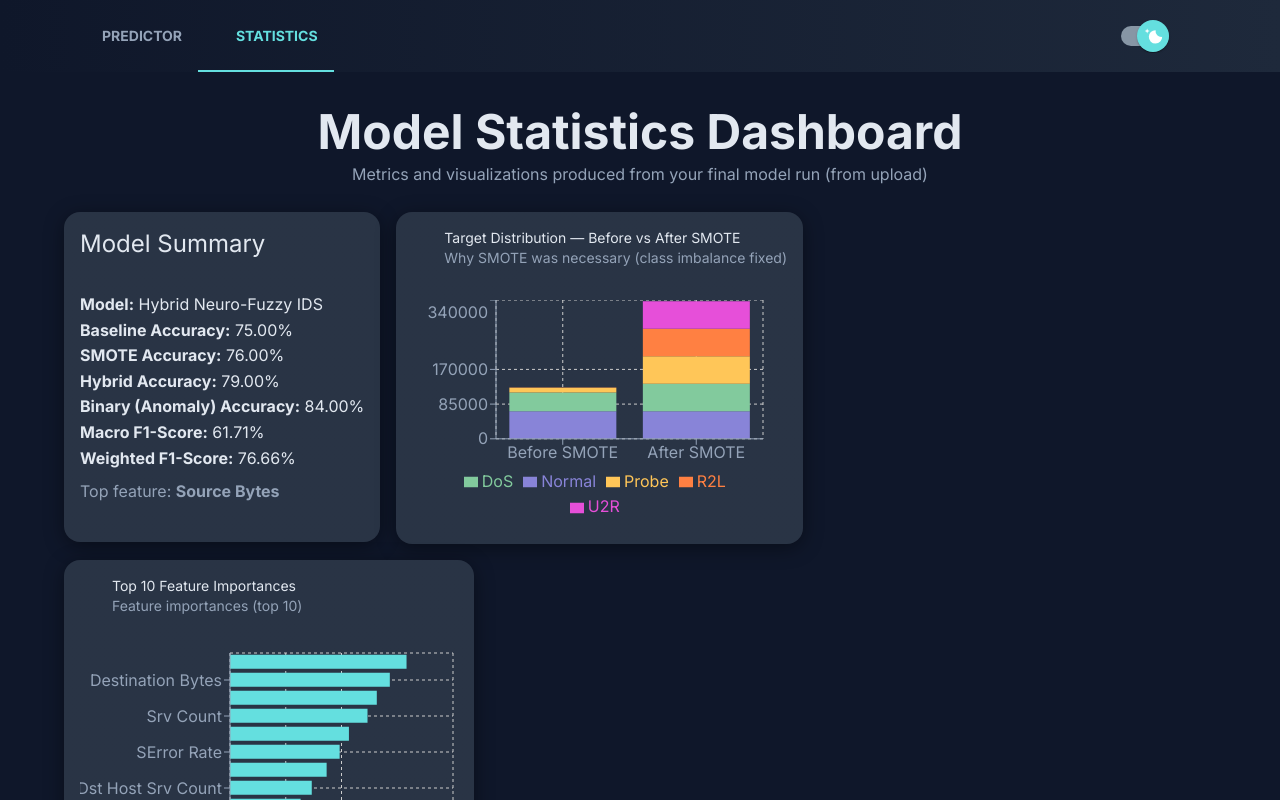
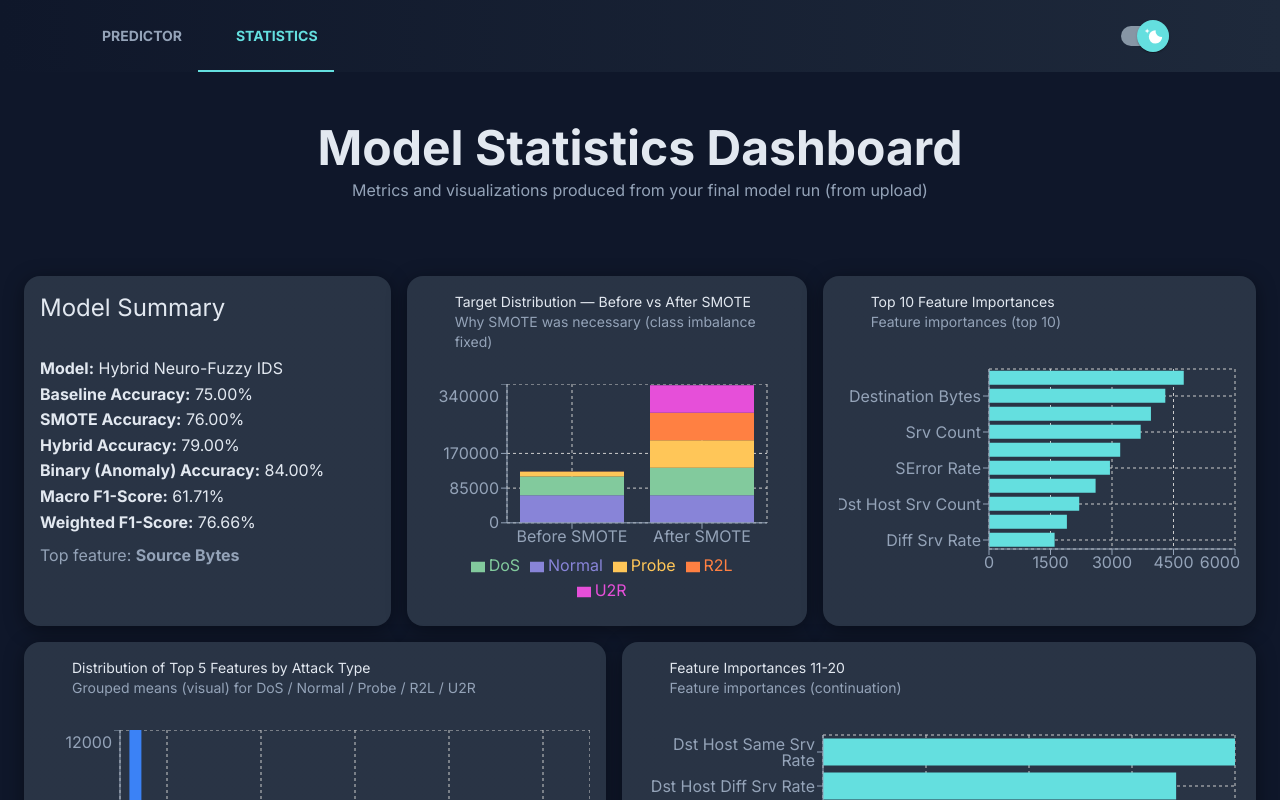
Before and after one commit to TROJAN1HAMMER/Soft_Computing_Project, a React (Vite) app in the folder Frontend/: page / in a window 1280 px wide. Both pictures are taken after a click on the tab "STATISTICS". Shown: the top 800 px of the page. Built offline with nearby package versions, Linux system fonts and the light colour scheme; some icons are missing.

Commit message:
Updated Statistics page

```diff
--- a/Frontend/src/pages/StatisticsPage.jsx
+++ b/Frontend/src/pages/StatisticsPage.jsx
@@ -310,9 +310,9 @@ export default function StatisticsPage() {
       animate={{ opacity: 1, y: 0 }}
       transition={{ duration: 0.4 }}
     >
-      <Container maxWidth="lg" sx={{ py: 4 }}>
+      <Container maxWidth={false} sx={{ px: 4 }}>
         {/* Page Header */}
-        <Box sx={{ textAlign: "center", mb: 3 }}>
+        <Box sx={{ textAlign: "center", mb: 3,py :6 }}>
           <Typography variant="h3" fontWeight="700">
             Model Statistics Dashboard
           </Typography>
@@ -325,8 +325,8 @@ export default function StatisticsPage() {
         {/* ROW 1: Model Summary, Target Distribution, Top 10 Feature Importance */}
         <Grid container spacing={2} sx={{ mb: 2, alignItems: "stretch" }}>
           {/* Model Summary */}
-          <Grid item xs={12} md={4}>
-            <Card sx={{ height: 330 }}>
+          <Grid item xs={12} md={4} sx={{ flex: 1.1 }}>
+            <Card sx={{ height: 350 }}>
               <CardHeader title="Model Summary" />
               <CardContent>
                 <Typography>
@@ -368,8 +368,8 @@ export default function StatisticsPage() {
           </Grid>
 
           {/* Target Distribution - Before vs After SMOTE */}
-          <Grid item xs={12} md={4}>
-            <Card>
+          <Grid item xs={12} md={4} sx={{ flex: 1.2 }}>
+            <Card sx={{ height: 350}}>
               <CardHeader
                 avatar={<SupervisedUserCircleIcon color="primary" />}
                 title="Target Distribution — Before vs After SMOTE"
@@ -398,8 +398,8 @@ export default function StatisticsPage() {
           </Grid>
 
           {/* Top 10 Feature Importance */}
-          <Grid item xs={12} md={4}>
-            <Card sx={{ width: 410 }}>
+          <Grid item xs={12} md={6} sx={{ flex: 1.3 }}>
+            <Card sx={{ height: 350 }}>
               <CardHeader
                 avatar={<TrendingUpIcon color="primary" />}
                 title="Top 10 Feature Importances"
@@ -435,7 +435,7 @@ export default function StatisticsPage() {
         <Grid container spacing={2} sx={{ mb: 2 }}>
           {/* Distribution of Top 5 Features by Attack Type */}
           <Grid item xs={12} md={6} sx={{ flex: 1.1 }}>
-            <Card>
+            <Card sx={{ height: 525 }}>
               <CardHeader
                 avatar={<MonitorHeartIcon color="primary" />}
                 title="Distribution of Top 5 Features by Attack Type"
@@ -482,7 +482,7 @@ export default function StatisticsPage() {
 
           {/* Feature Importance 11-20 */}
           <Grid item xs={12} md={6} sx={{ flex: 1.2 }}>
-            <Card>
+            <Card sx={{ height: 525 }}>
               <CardHeader
                 avatar={<TrendingUpIcon color="primary" />}
                 title="Feature Importances 11-20"
@@ -515,7 +515,7 @@ export default function StatisticsPage() {
         </Grid>
 
         {/* REMAINING ROWS - Feature Correlation, Confusion Matrix, ROC AUC */}
-        <Grid container spacing={3}>
+        <Grid container spacing={2}>
           {/* Feature Correlation Matrix */}
           <Grid item xs={12} md={6}>
             <Card>
@@ -596,24 +596,22 @@ export default function StatisticsPage() {
           </Grid>
 
           {/* Confusion Matrix - Raw & Normalized */}
-          <Grid item xs={12} md={6}>
+          <Grid item xs={12} md={6} sx={{ flex: 1.1 }}>
             <Card>
               <CardHeader
                 avatar={<PsychologyIcon color="primary" />}
                 title="Model Prediction Accuracy — Confusion Matrix"
                 subheader="Raw counts (left) and normalized (%) (right)"
               />
-              <CardContent
-                sx={{ display: "flex", gap: 2, flexDirection: "column" }}
-              >
-                <Box sx={{ display: "flex", gap: 2, flexWrap: "wrap" }}>
+              <CardContent sx={{display: "flex",height:800, gap: 2, flexDirection: "column" }}>
+                <Box sx={{ display: "flex", gap: 1, flexWrap: "wrap" }}>
                   {/* Raw matrix grid */}
                   <Box sx={{ flex: 1 }}>
                     <Typography variant="subtitle2">Raw Counts</Typography>
                     <Box
                       sx={{
                         display: "grid",
-                        gridTemplateColumns: `120px repeat(${CM_LABELS.length}, 1fr)`,
+                        gridTemplateColumns: `80px repeat(${CM_LABELS.length}, 1fr)`,
                         gap: 1,
                         mt: 1,
                       }}
@@ -716,14 +714,14 @@ export default function StatisticsPage() {
           </Grid>
 
           {/* ROC AUC Radar Chart */}
-          <Grid item xs={12} md={6}>
+          <Grid item xs={12} md={6} sx={{ flex: 1.2 }}>
             <Card>
               <CardHeader
                 avatar={<MonitorHeartIcon color="primary" />}
                 title="ROC AUC (One-vs-Rest)"
                 subheader="Higher is better (max 1.0)"
               />
-              <CardContent sx={{ height: 380 }}>
+              <CardContent sx={{ height: 800 }}>
                 <ResponsiveContainer width="100%" height="100%">
                   <RadarChart
                     cx="50%"
```
